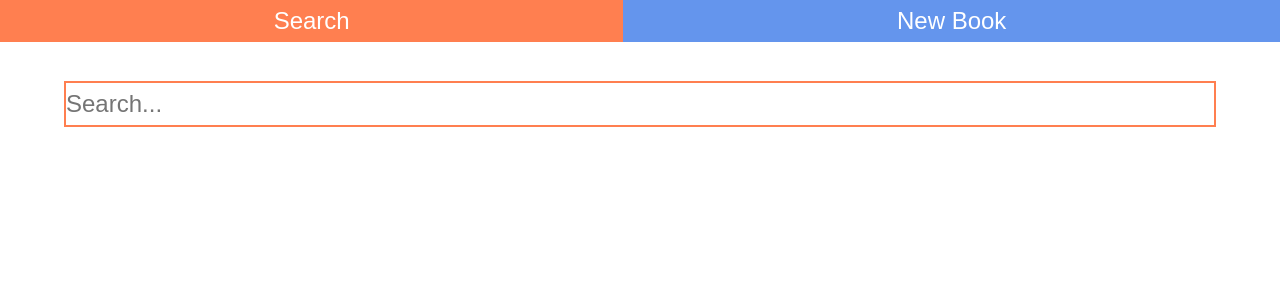
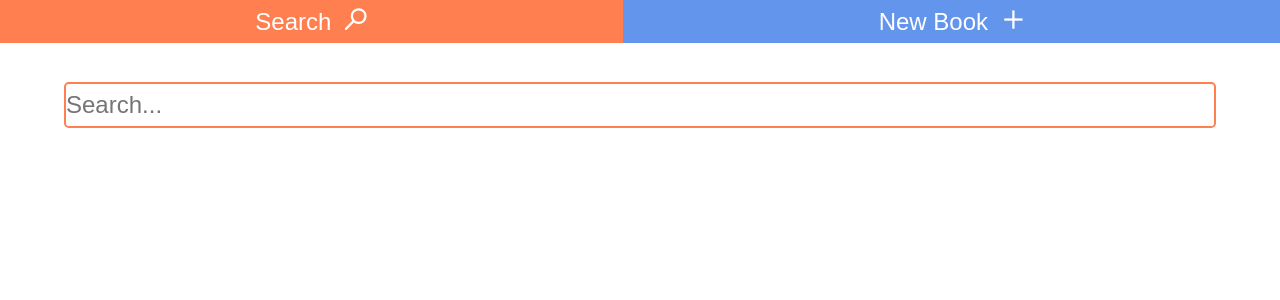
Before and after one commit to Ap0c/around-the-house, a Flask app: page / in a window 1280 px wide. Shown: the top 300 px of the page. Run offline with Flask 2, Linux system fonts and the light colour scheme.

Commit message:
Added icons for nav bar links, opened up app to local network from localhost.

```diff
--- a/book_db/static/styles.css
+++ b/book_db/static/styles.css
@@ -37,6 +37,11 @@ nav > a:visited {
 	color: inherit;
 }
 
+nav svg {
+	height: 0.95em;
+	margin-left: 0.3em;
+}
+
 
 /* ----- Main ----- */
 
@@ -54,6 +59,7 @@ input[type=search] {
 	color: inherit;
 	padding: 0.3em 0 0.3em 0;
 	border: 2px solid coral;
+	border-radius: 0.2em;
 }
 
 input[type=search]:focus {
@@ -84,6 +90,7 @@ input[type=search]::-webkit-search-cancel-button:after {
 
 .list li {
 	border: 1px solid cornflowerblue;
+	border-radius: 0.2em;
 	padding: 0.5em 0.8em;
 	margin: 0.5em 0;
 }
--- a/book_db/templates/base.html
+++ b/book_db/templates/base.html
@@ -9,8 +9,20 @@
 </head>
 <body>
 <nav>
-	<a href="/">Search</a>
-	<a href="/new_book">New Book</a>
+	<a href="/" class="nav-search">
+		<span>Search</span>
+		<svg version="1.1" xmlns="http://www.w3.org/2000/svg" viewBox="0 0 100 100">
+			<circle cx="60" cy="40" r="30" fill="none" stroke="white" stroke-width="10" />
+			<line x1="0" y1="100" x2="40" y2="60" stroke="white" stroke-width="10" />
+		</svg>
+	</a>
+	<a href="/new_book" class="nav-new-book">
+		<span>New Book</span>
+		<svg version="1.1" xmlns="http://www.w3.org/2000/svg" viewBox="0 0 100 100">
+			<line x1="10" y1="55" x2="90" y2="55" stroke="white" stroke-width="10" />
+			<line x1="50" y1="15" x2="50" y2="95" stroke="white" stroke-width="10" />
+		</svg>
+	</a>
 </nav>
 <main>{% block content %}{% endblock content %}</main>
 </body>
--- a/run.py
+++ b/run.py
@@ -6,4 +6,4 @@ from book_db import app
 # ----- Run ----- #
 
 if __name__ == '__main__':
-	app.run(debug=True)
+	app.run(host='0.0.0.0', port=3000)
```
